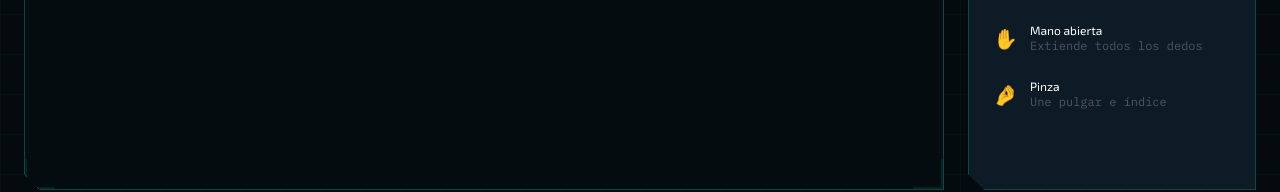
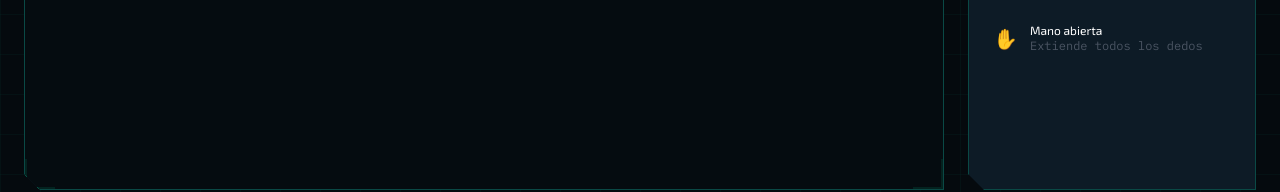
Before and after one commit to sebbiomed-afk/GEINCH-GAMES, a React (Vite) app: page /play/hand-pose in a window 1280 px wide. Shown: the part 586-778 px from the top of the page. Built offline with nearby package versions, Linux system fonts and the light colour scheme.

Commit message:
remove pinch pose

```diff
--- a/src/games/HandPose/HandPoseGame.tsx
+++ b/src/games/HandPose/HandPoseGame.tsx
@@ -7,13 +7,13 @@ const POSES = [
   { name: 'Victoria', emoji: '✌️', key: 'peace', description: 'Levanta índice y medio' },
   { name: 'Pulgar arriba', emoji: '👍', key: 'thumbs_up', description: 'Solo el pulgar levantado' },
   { name: 'Mano abierta', emoji: '✋', key: 'open', description: 'Extiende todos los dedos' },
-  { name: 'Pinza', emoji: '🤌', key: 'pinch', description: 'Une pulgar e índice' },
+  //{ name: 'Pinza', emoji: '🤌', key: 'pinch', description: 'Une pulgar e índice' },
 ]
 
 // Finger landmark indices from MediaPipe
 const FINGER_TIPS = [4, 8, 12, 16, 20]
 const FINGER_PIPS = [3, 7, 11, 15, 19]
-const FINGER_MCPS = [2, 6, 10, 14, 18]
+//const FINGER_MCPS = [2, 6, 10, 14, 18]
 
 type Landmark = { x: number; y: number; z: number }
 
@@ -36,7 +36,7 @@ function detectPose(landmarks: Landmark[]): string {
   if (count === 5) return 'open'
   if (fingersUp[0] && !fingersUp[1] && !fingersUp[2] && !fingersUp[3] && !fingersUp[4]) return 'thumbs_up'
   if (!fingersUp[0] && fingersUp[1] && fingersUp[2] && !fingersUp[3] && !fingersUp[4]) return 'peace'
-  if (fingersUp[0] && fingersUp[1] && !fingersUp[2] && !fingersUp[3] && !fingersUp[4]) return 'pinch'
+  //if (fingersUp[0] && fingersUp[1] && !fingersUp[2] && !fingersUp[3] && !fingersUp[4]) return 'pinch'
 
   return 'none'
 }
```
